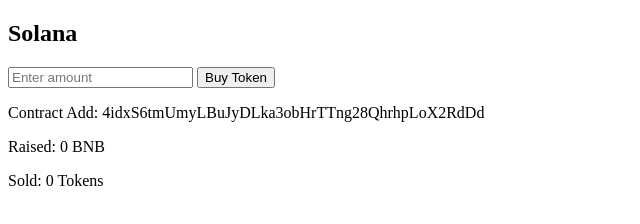
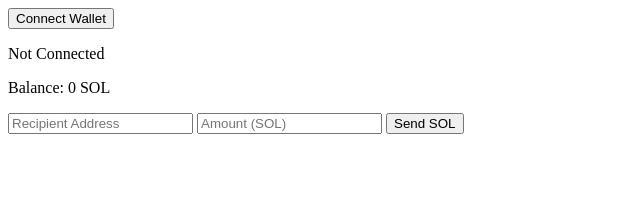
Before and after one commit to alis06922/get-wild, a plain HTML site: page walletconnectsolana.html in a window 1280 px wide. Shown: the whole page, without its empty margins (0-640 px from the left). Drawn offline with Linux system fonts and the light colour scheme.

Commit message:
address change

```diff
--- a/walletconnectsolana.html
+++ b/walletconnectsolana.html
@@ -3,24 +3,17 @@
 <head>
     <meta charset="UTF-8">
     <meta name="viewport" content="width=device-width, initial-scale=1.0">
-    <title>Document</title>
+    <title>Solana Wallet Connect</title>
 </head>
 <body>
-    <h2>Solana</h2>
+    <button id="connectWallet">Connect Wallet</button>
+    <p id="walletAddress">Not Connected</p>
+    <p id="walletBalance">Balance: 0 SOL</p>
 
-    <w3m-core-button></w3m-core-button>
-    <input type="number" id="buyAmount" placeholder="Enter amount" />
-    <button id="buybutton">Buy Token</button>
-    <p>Contract Add: <span id="contractAdd">4idxS6tmUmyLBuJyDLka3obHrTTng28QhrhpLoX2RdDd</span></p>
-    <p>Raised: <span id="raised">0</span> BNB</p>
-    <p>Sold: <span id="sold">0</span> Tokens</p>
+    <input type="text" id="recipient" placeholder="Recipient Address" />
+    <input type="number" id="amount" placeholder="Amount (SOL)" />
+    <button id="sendSol">Send SOL</button>
+
+    <script type="module" src="js/solanaWallet.js"></script>
 </body>
-<!-- <script type="module" src="js/wallet.js"></script> -->
-
-<script type="module">
-    import { web3Modal } from "./js/wallet-solana.js"; // Import from your JS file
-    document.getElementById("connectWallet").addEventListener("click", async () => {
-        await web3Modal.openModal();
-    });
-</script>
 </html>
```
